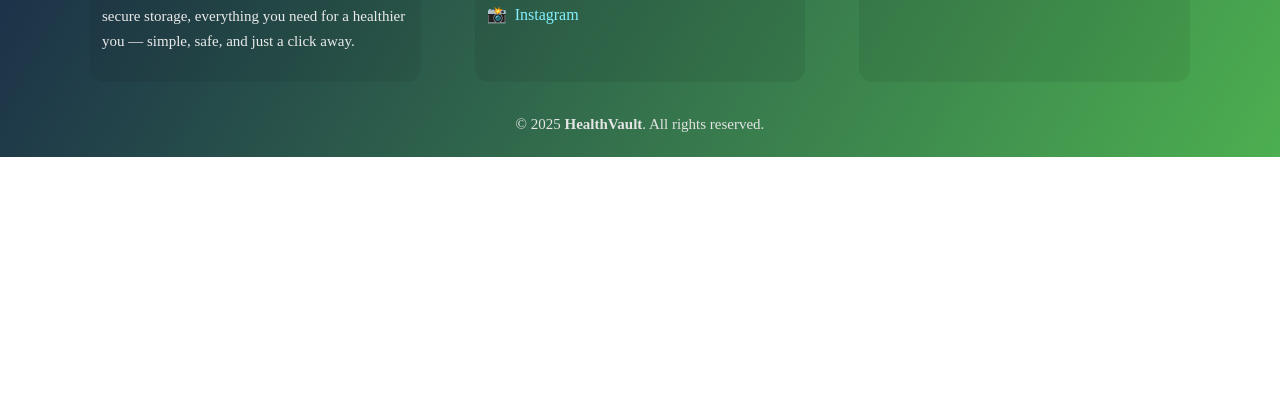
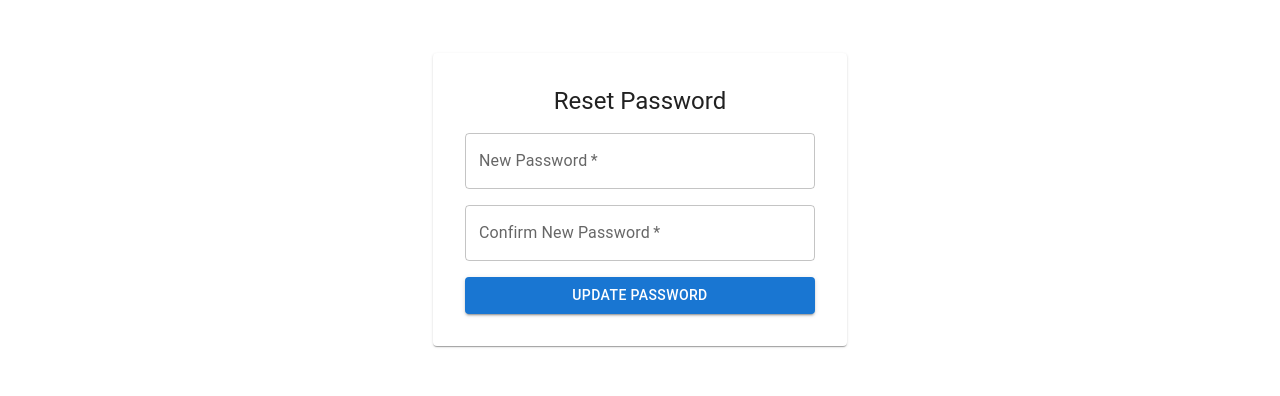
Before and after one commit to Priyanka-28-BM/HealthVault, a React (Vite) app in the folder client/: page /reset-password in a window 1280 px wide. Shown: the part 887-1283 px from the top of the page. Before the commit the page ends 1044 px from the top, so only its background shows below. Built offline with nearby package versions, Linux system fonts and the light colour scheme; no server answers.

Commit message:
Add Forgot Password and Reset Password functionality

```diff
--- a/client/src/App.jsx
+++ b/client/src/App.jsx
@@ -6,6 +6,8 @@ import Home from './components/Home';
 import Navbar from './components/Navbar';
 import MedicalFiles from './components/medicalfiles';
 import Footer from './components/Footer';
+import ForgotPassword from './components/ForgotPassword';
+import ResetPassword from './components/ResetPassword';
 
 function App() {
   const [count, setCount] = useState(0); // Optional - can remove if unused
@@ -20,6 +22,8 @@ function App() {
         <Route path="/signup" element={<Signup />} />
         <Route path="/home" element={<Home />} />
         <Route path="/medicalfiles" element={<MedicalFiles />} />
+        <Route path="/forgot-password" element={<ForgotPassword />} />
+        <Route path="/reset-password" element={<ResetPassword />} />
       </Routes>
 
       <Footer />
--- /dev/null
+++ b/client/src/components/ForgotPassword.jsx
@@ -0,0 +1,52 @@
+import React, { useState } from "react";
+import { supabase } from "../config/supabaseClient";
+import { Button, TextField, Typography, Box, Paper } from "@mui/material";
+
+const ForgotPassword = () => {
+  const [email, setEmail] = useState("");
+  const [message, setMessage] = useState("");
+  const [error, setError] = useState("");
+  const [loading, setLoading] = useState(false);
+
+  const handleReset = async (e) => {
+    e.preventDefault();
+    setMessage("");
+    setError("");
+    setLoading(true);
+    const { error } = await supabase.auth.resetPasswordForEmail(email, {
+      redirectTo: window.location.origin + "/reset-password",
+    });
+    if (error) {
+      setError(error.message);
+    } else {
+      setMessage("Password reset link sent! Check your email.");
+    }
+    setLoading(false);
+  };
+
+  return (
+    <Box sx={{ display: "flex", justifyContent: "center", alignItems: "center", height: "100vh" }}>
+      <Paper sx={{ p: 4, width: 350, textAlign: "center" }}>
+        <Typography variant="h5" mb={2}>Forgot Password</Typography>
+        <form onSubmit={handleReset}>
+          <TextField
+            fullWidth
+            label="Enter your registered email"
+            type="email"
+            value={email}
+            onChange={(e) => setEmail(e.target.value)}
+            required
+            sx={{ mb: 2 }}
+          />
+          <Button type="submit" variant="contained" color="primary" fullWidth disabled={loading}>
+            {loading ? "Sending..." : "Send Reset Link"}
+          </Button>
+        </form>
+        {message && <Typography color="success.main" mt={2}>{message}</Typography>}
+        {error && <Typography color="error" mt={2}>{error}</Typography>}
+      </Paper>
+    </Box>
+  );
+};
+
+export default ForgotPassword;
--- a/client/src/components/Login.jsx
+++ b/client/src/components/Login.jsx
@@ -191,11 +191,21 @@ const Login = () => {
               }}
             />
 
+
             {error && (
               <Typography color="error" sx={{ mt: 2 }}>
                 {error}
               </Typography>
             )}
+
+            <Button
+              variant="text"
+              color="primary"
+              sx={{ mt: 1, mb: 1, textTransform: "none", float: "right" }}
+              onClick={() => navigate("/forgot-password")}
+            >
+              Forgot Password?
+            </Button>
 
             <Button
               variant="contained"
--- /dev/null
+++ b/client/src/components/ResetPassword.jsx
@@ -0,0 +1,71 @@
+import React, { useState } from "react";
+import { supabase } from "../config/supabaseClient";
+import { Button, TextField, Typography, Box, Paper } from "@mui/material";
+import { useNavigate } from "react-router-dom";
+
+const ResetPassword = () => {
+  const [password, setPassword] = useState("");
+  const [confirmPassword, setConfirmPassword] = useState("");
+  const [message, setMessage] = useState("");
+  const [error, setError] = useState("");
+  const [loading, setLoading] = useState(false);
+  const navigate = useNavigate();
+
+  const handleReset = async (e) => {
+    e.preventDefault();
+    setMessage("");
+    setError("");
+    if (password !== confirmPassword) {
+      setError("Passwords do not match");
+      return;
+    }
+    setLoading(true);
+    try {
+      const { error } = await supabase.auth.updateUser({ password });
+      if (error) {
+        setError(error.message);
+      } else {
+        setMessage("Password updated! You can now log in.");
+        setTimeout(() => navigate("/login"), 2000);
+      }
+    } catch (err) {
+      setError("Something went wrong. Try again.");
+    }
+    setLoading(false);
+  };
+
+  return (
+    <Box sx={{ display: "flex", justifyContent: "center", alignItems: "center", height: "100vh" }}>
+      <Paper sx={{ p: 4, width: 350, textAlign: "center" }}>
+        <Typography variant="h5" mb={2}>Reset Password</Typography>
+        <form onSubmit={handleReset}>
+          <TextField
+            fullWidth
+            label="New Password"
+            type="password"
+            value={password}
+            onChange={(e) => setPassword(e.target.value)}
+            required
+            sx={{ mb: 2 }}
+          />
+          <TextField
+            fullWidth
+            label="Confirm New Password"
+            type="password"
+            value={confirmPassword}
+            onChange={(e) => setConfirmPassword(e.target.value)}
+            required
+            sx={{ mb: 2 }}
+          />
+          <Button type="submit" variant="contained" color="primary" fullWidth disabled={loading}>
+            {loading ? "Updating..." : "Update Password"}
+          </Button>
+        </form>
+        {message && <Typography color="success.main" mt={2}>{message}</Typography>}
+        {error && <Typography color="error" mt={2}>{error}</Typography>}
+      </Paper>
+    </Box>
+  );
+};
+
+export default ResetPassword;
--- a/client/src/config/supabaseClient.js
+++ b/client/src/config/supabaseClient.js
@@ -2,7 +2,7 @@ import { createClient } from "@supabase/supabase-js";
 
 const supabaseUrl = import.meta.env.VITE_SUPABASE_URL;
 
-const supabaseKey = import.meta.env.VITE_APP_ANON_KEY;
+const supabaseKey = import.meta.env.VITE_SUPABASE_ANON_KEY;
 
 
 export const supabase = createClient(supabaseUrl, supabaseKey);
```
